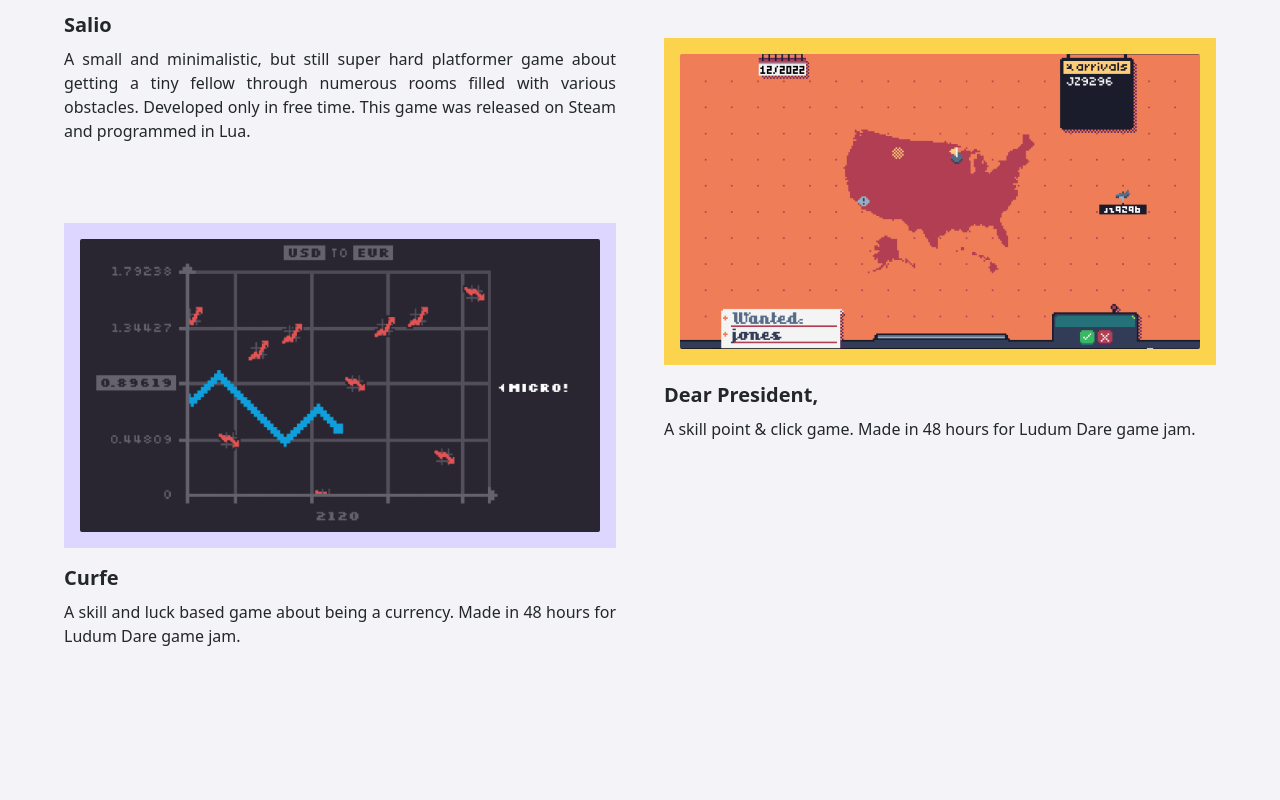
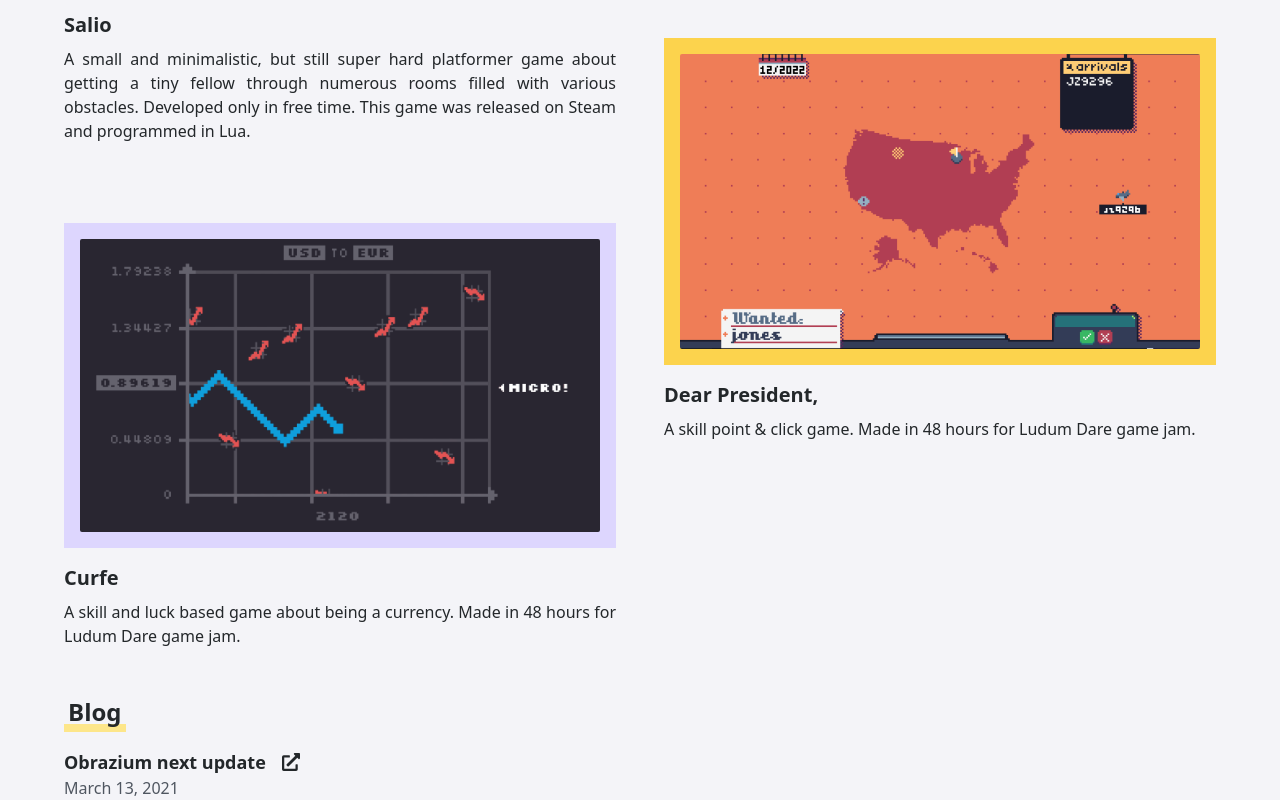
Before and after one commit to badosz0/badosz.com, a Next.js app: page / in a window 1280 px wide. Shown: the part 1278-2078 px from the top of the page. Before the commit the page ends 1926 px from the top, so only its background shows below. Built offline with nearby package versions, Linux system fonts and the light colour scheme.

Commit message:
blog posts list

```diff
--- a/package.json
+++ b/package.json
@@ -24,11 +24,13 @@
         "react-dom": "17.0.1",
         "react-markdown": "^5.0.3",
         "react-syntax-highlighter": "^15.4.3",
+        "styled-components": "^5.3.0",
         "trim": "^1.0.1"
     },
     "devDependencies": {
         "@types/node": "^14.14.34",
         "@types/react": "^17.0.2",
+        "@types/styled-components": "^5.1.9",
         "autoprefixer": "^10.2.4",
         "postcss": "^8.2.10",
         "tailwindcss": "^2.0.3",
--- a/src/components/Home/Title.tsx
+++ b/src/components/Home/Title.tsx
@@ -7,7 +7,7 @@ interface Props {
 export function Title({ children }: Props) {
 	return (
 		<div className="flex">
-			<div className="text-2xl font-semibold relative">
+			<div className="text-2xl font-bold relative">
 				<div className="z-10 px-1">{children}</div>
 				<div className="bg-yellow-200 w-full h-2 z-0 -mt-1"></div>
 			</div>
--- a/src/components/Home/index.tsx
+++ b/src/components/Home/index.tsx
@@ -5,8 +5,18 @@ import { Project } from "./Project";
 import Link from "next/link";
 import { useTheme } from "next-themes";
 import { useEffect, useState } from "react";
+import { blogPost } from "../../util/blog";
+import { FontAwesomeIcon } from "@fortawesome/react-fontawesome";
+import {
+	faExternalLinkAlt,
+	faLocationArrow,
+} from "@fortawesome/free-solid-svg-icons";
 
-export function HomePage() {
+interface Props {
+	blogPosts: blogPost[];
+}
+
+export function HomePage({ blogPosts }: Props) {
 	const open = (url: string) => {
 		const newWindow = window.open(url, "_blank", "noopener,noreferrer");
 		if (newWindow) {
@@ -138,6 +148,27 @@ export function HomePage() {
 						</div>
 					</div>
 				</div>
+
+				<div className="flex flex-col space-y-4">
+					<Title>Blog</Title>
+					<div className="flex flex-row">
+						{blogPosts.map((post) => (
+							<div className="flex flex-col">
+								<div className="text-lg font-semibold flex space-x-4">
+									<div>{post.name}</div>
+									<div className="flex justify-center items-center">
+										<FontAwesomeIcon
+											icon={faExternalLinkAlt}
+										/>
+									</div>
+								</div>
+								<div className="text-light dark:text-grayed">
+									{post.date}
+								</div>
+							</div>
+						))}
+					</div>
+				</div>
 			</div>
 		</Container>
 	);
--- a/src/pages/_app.tsx
+++ b/src/pages/_app.tsx
@@ -1,12 +1,18 @@
 import { AppProps } from "next/app";
 import "~/globals.css";
-import { config } from "@fortawesome/fontawesome-svg-core";
+import { ThemeProvider } from "next-themes";
+import { createGlobalStyle } from "styled-components";
+import { config, dom } from "@fortawesome/fontawesome-svg-core";
+
 config.autoAddCss = false;
-import { ThemeProvider } from "next-themes";
+const GlobalStyles = createGlobalStyle`
+    ${dom.css()}
+`;
 
 export default function App({ Component, pageProps }: AppProps) {
 	return (
 		<ThemeProvider attribute="class" defaultTheme="light">
+			<GlobalStyles />
 			<Component {...pageProps} />
 		</ThemeProvider>
 	);
--- a/src/pages/index.tsx
+++ b/src/pages/index.tsx
@@ -1,3 +1,10 @@
 import { HomePage } from "~/components/Home";
+import { getPosts } from "../util/blog";
 
 export default HomePage;
+
+export async function getServerSideProps() {
+	return {
+		props: { blogPosts: getPosts() }, // will be passed to the page component as props
+	};
+}
--- a/src/util/array.ts
+++ b/src/util/array.ts
@@ -1,3 +1,3 @@
-export function array_random(items: any[]) {
+export function arrayRandom(items: any[]) {
 	return items[Math.floor(Math.random() * items.length)];
 }
--- /dev/null
+++ b/src/util/blog.ts
@@ -0,0 +1,31 @@
+import { readdirSync, readFileSync } from "fs";
+
+export interface blogPost {
+	name: string;
+	date: string;
+	image: string;
+	path: string;
+	content: string;
+}
+
+export function getPosts(): blogPost[] {
+	let posts = readdirSync(`./blog`);
+
+	return posts.map((post) => {
+		const data = readFileSync(`./blog/${post}`, "utf-8").split(/\r?\n/);
+
+		const name = data[0];
+		const date = data[1];
+		const image = data[2];
+
+		data.splice(0, 3);
+
+		return {
+			name,
+			date,
+			image,
+			path: post.replace(".md", ""),
+			content: data.join("\n"),
+		};
+	});
+}
--- a/tailwind.config.js
+++ b/tailwind.config.js
@@ -17,8 +17,8 @@ module.exports = {
 					DEFAULT: "#23272a",
 					hover: "#36393f",
 				},
-				gray: "#A5AAB0",
-				light: "#E8E8EB",
+				light: "#4f5660",
+				grayed: "#8e9297",
 				milk: "#F4F4F8",
 			},
 		},
```
Also changed, not shown: 1 other file (tests, documents, lock files or other folders).
